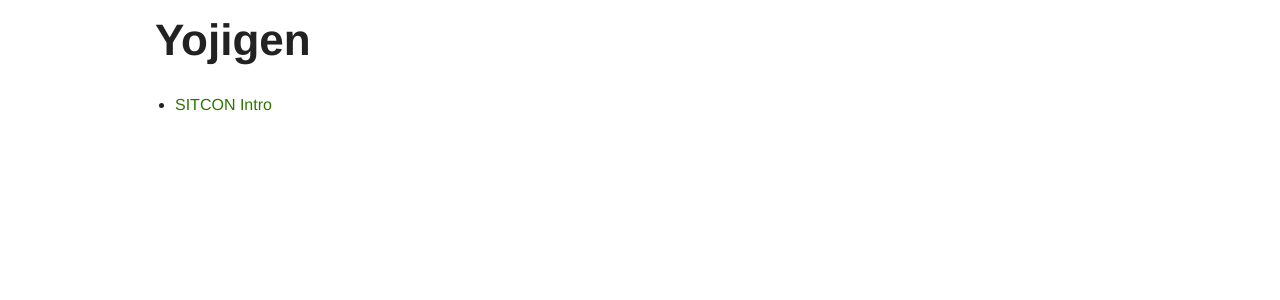
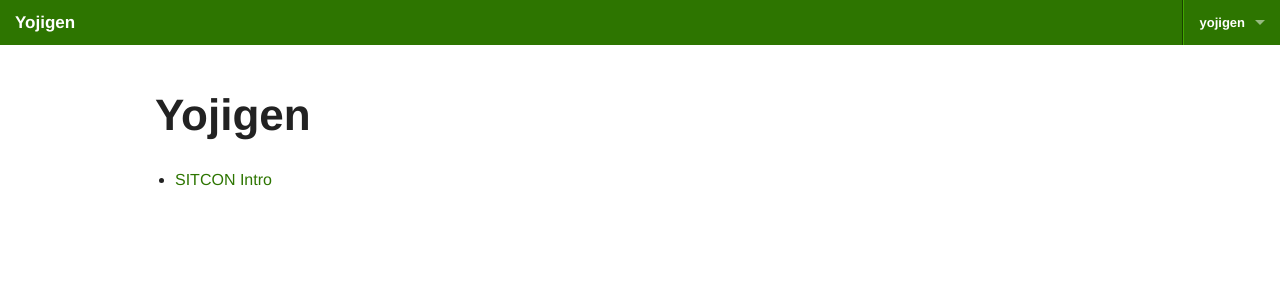
Before and after one commit to rschiang/yojigen, a Jekyll site: the page built from index.html, in a window 1280 px wide. Shown: the top 300 px of the page. Built offline with Jekyll 4.4.1, drawn with Linux system fonts in a browser that asks for light colours; some web fonts are replaced.

Commit message:
Implemented top bar and removed sass cache

```diff
--- a/_layouts/master.html
+++ b/_layouts/master.html
@@ -12,6 +12,35 @@
 
 </head>
 <body>
+	<nav class="top-bar">
+		<ul class="title-area">
+			<li class="name">
+				<h1><a href="{{ site.url }}">{{ site.title }}</a></h1>
+			</li>
+			<li class="toggle-topbar menu-icon"><a href="#"><span>Menu</span></a></li>
+		</ul>
+		<section class="top-bar-section">
+			<ul class="left">
+				{% for page in site.categories.Main %}
+					<li class="divider"></li>
+					<li><a href="{{ site.baseurl }}{{ page.url }}">{{ page.title }}</a></li>
+				{% endfor %}
+			</ul>
+			<ul class="right">
+				<li class="divider hide-for-small"></li>
+				<li class="has-dropdown">
+					<a href="#">yojigen</a>
+					<ul class="dropdown">
+						<li><label>Account</label></li>
+						<li><a href="#">Settings</a></li>
+						<li><a href="#">Issue Tracker</a></li>
+						<li class="divider"></li>
+						<li><a href="#">Logout</a></li>
+					</ul>
+				</li>
+			</ul>
+		</section>
+	</nav>
 
 {{ content }}
 
--- a/scss/_settings.scss
+++ b/scss/_settings.scss
@@ -1202,7 +1202,7 @@
 
 // Background color for the top bar
 
-// $topbar-bg:                            #111 !default;
+$topbar-bg:                            #2d7500 !default;
 
 // Height and margin
 
```
Also changed, not shown: css/app.css, 4 other files.
